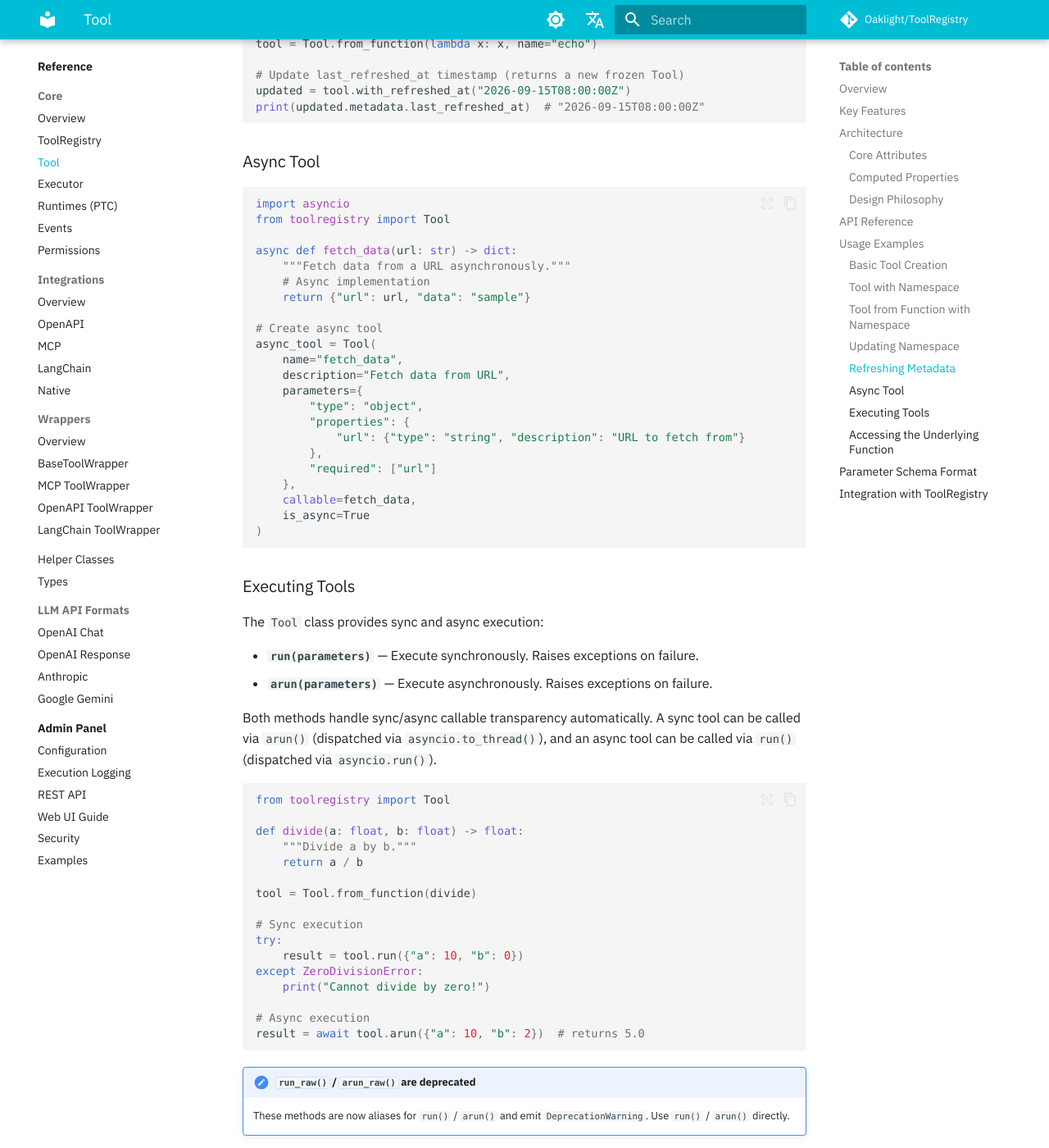
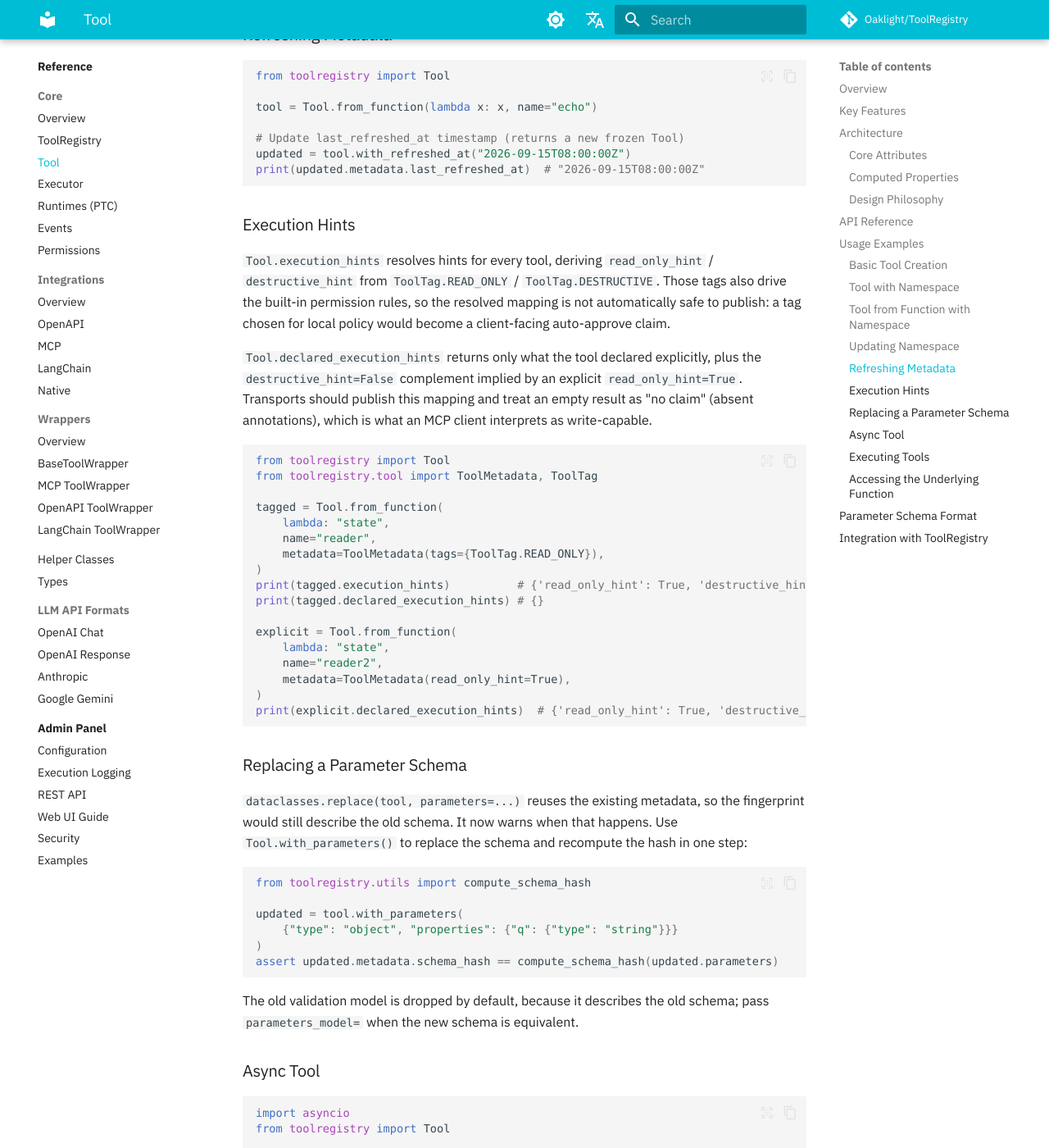
Before and after one commit to Oaklight/ToolRegistry, an MkDocs documentation site: the page built from docs/api/core/tool.md, in a window 1280 px wide and 1400 px high, scrolled down 3858 px. Shown: the whole window at 82% size. Built offline with MkDocs 1.6.1 and Material for MkDocs 9.7.7, drawn with Linux system fonts in a browser that asks for light colours; some web fonts are replaced; comment, search, counter and statistics services are not loaded; some of the changed text lies outside the part shown.

Commit message:
docs: declared hints, metadata copies, and schema replacement

````diff
--- a/docs/api/core/tool.md
+++ b/docs/api/core/tool.md
@@ -34,7 +34,7 @@
 
 ### Design Philosophy
 
-- **Immutability**: `Tool` and `ToolMetadata` are `frozen=True` dataclasses — fields cannot be reassigned after construction. Use `dataclasses.replace()` to create modified copies.
+- **Immutability**: `Tool` and `ToolMetadata` are `frozen=True` dataclasses — fields cannot be reassigned after construction. `ToolMetadata` copies its `tags`, `custom_tags` and `extra` containers when constructed, so `dataclasses.replace()` copies are independent. Use `dataclasses.replace()` to create modified copies, or `Tool.with_parameters()` when replacing a parameter schema.
 - **Schema-Driven**: Parameter validation based on JSON Schema standards
 - **Execution Flexibility**: Support for both sync and async execution patterns
 - **Metadata Preservation**: Complete preservation of tool metadata for LLM consumption
@@ -163,6 +163,47 @@
 print(updated.metadata.last_refreshed_at)  # "2026-09-15T08:00:00Z"
 ```
 
+### Execution Hints
+
+`Tool.execution_hints` resolves hints for every tool, deriving `read_only_hint` / `destructive_hint` from `ToolTag.READ_ONLY` / `ToolTag.DESTRUCTIVE`. Those tags also drive the built-in permission rules, so the resolved mapping is not automatically safe to publish: a tag chosen for local policy would become a client-facing auto-approve claim.
+
+`Tool.declared_execution_hints` returns only what the tool declared explicitly, plus the `destructive_hint=False` complement implied by an explicit `read_only_hint=True`. Transports should publish this mapping and treat an empty result as "no claim" (absent annotations), which is what an MCP client interprets as write-capable.
+
+```python
+from toolregistry import Tool
+from toolregistry.tool import ToolMetadata, ToolTag
+
+tagged = Tool.from_function(
+    lambda: "state",
+    name="reader",
+    metadata=ToolMetadata(tags={ToolTag.READ_ONLY}),
+)
+print(tagged.execution_hints)          # {'read_only_hint': True, 'destructive_hint': False}
+print(tagged.declared_execution_hints) # {}
+
+explicit = Tool.from_function(
+    lambda: "state",
+    name="reader2",
+    metadata=ToolMetadata(read_only_hint=True),
+)
+print(explicit.declared_execution_hints)  # {'read_only_hint': True, 'destructive_hint': False}
+```
+
+### Replacing a Parameter Schema
+
+`dataclasses.replace(tool, parameters=...)` reuses the existing metadata, so the fingerprint would still describe the old schema. It now warns when that happens. Use `Tool.with_parameters()` to replace the schema and recompute the hash in one step:
+
+```python
+from toolregistry.utils import compute_schema_hash
+
+updated = tool.with_parameters(
+    {"type": "object", "properties": {"q": {"type": "string"}}}
+)
+assert updated.metadata.schema_hash == compute_schema_hash(updated.parameters)
+```
+
+The old validation model is dropped by default, because it describes the old schema; pass `parameters_model=` when the new schema is equivalent.
+
 ### Async Tool
 
 ```python
````
Also changed, not shown: docs/changelog.md (+12 -0 lines).
